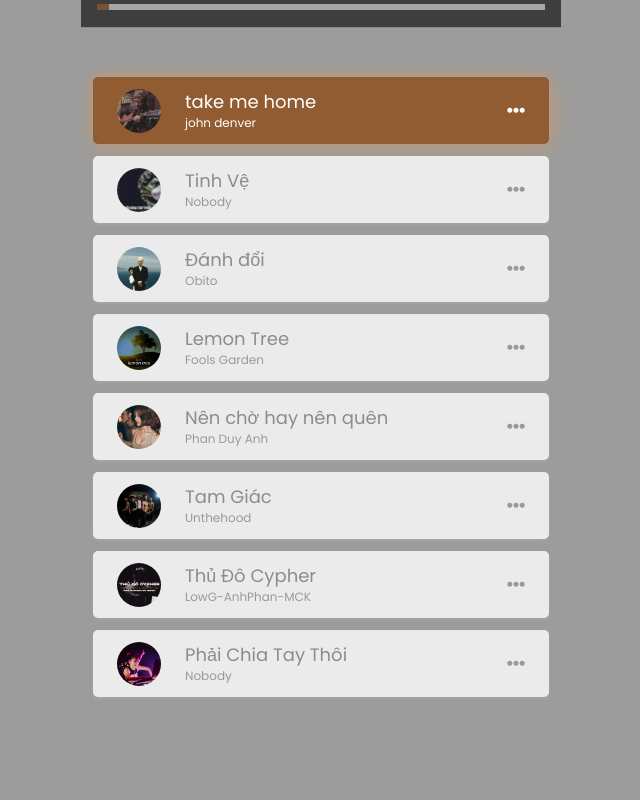
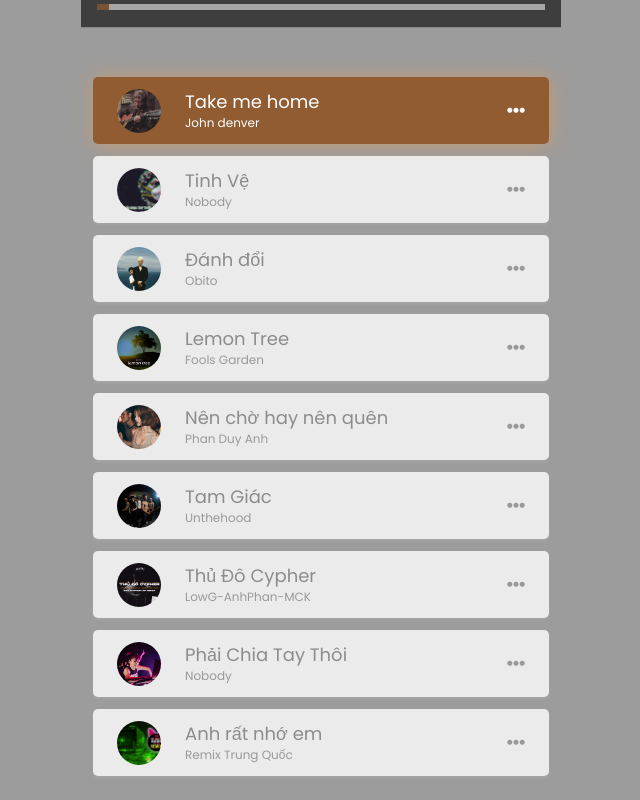
Before and after one commit to thanhhung6924/musicApp, a plain HTML site: page index.html in a window 1280 px wide. Shown: the part 343-1143 px from the top of the page, without its empty margins (319-959 px from the left). Before the commit the page ends 1064 px from the top, so only its background shows below. Drawn offline with Linux system fonts and the light colour scheme.

Commit message:
anh rất nhớ em

```diff
--- a/main.js
+++ b/main.js
@@ -18,8 +18,8 @@ const app = {
   isPlaying: false,
   song: [
     {
-      name: "take me home",
-      singer: "john denver",
+      name: "Take me home",
+      singer: "John denver",
       path: "./assets/music/(1)John_Denver_-_Take_Me_Home_Country_Roads_Remastered_(Hydr0.org).mp3",
       img: "./assets/img/bg1.webp",
     },
@@ -65,6 +65,12 @@ const app = {
       singer: "Nobody",
       path: "./assets/music/(7)PhaiChiaTayThoiDaiMeoRemix-HuongLy-7217233.mp3",
       img: "./assets/img/bg8.webp",
+    },
+    {
+      name: "Anh rất nhớ em",
+      singer: "Remix Trung Quốc",
+      path: "../assets/music/(9)AnhRatNhoEmRemixTiktok2024-VA-13917196.mp3",
+      img: "./assets/img/bg9.jpg",
     },
   ],
   render: function () {
```
Also changed, not shown: assets/img/bg9.jpg (added), index.html (line endings or trailing spaces), 1 other file.
